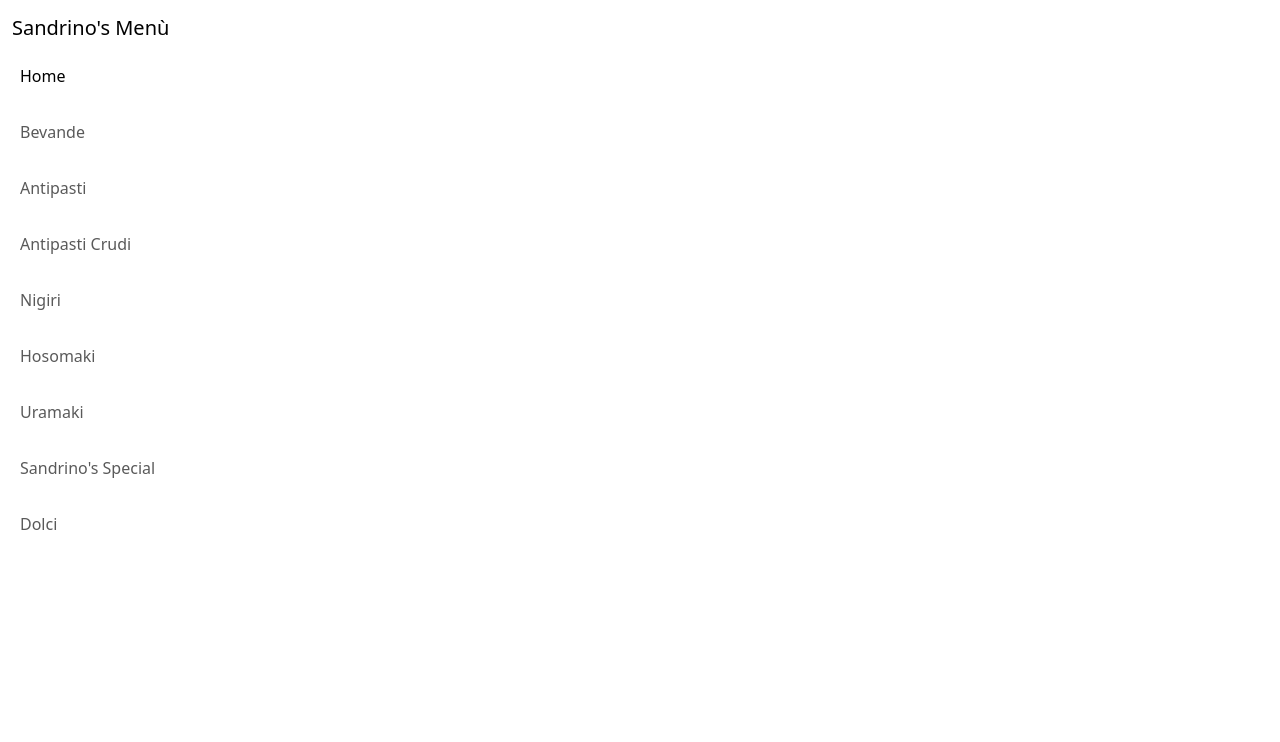
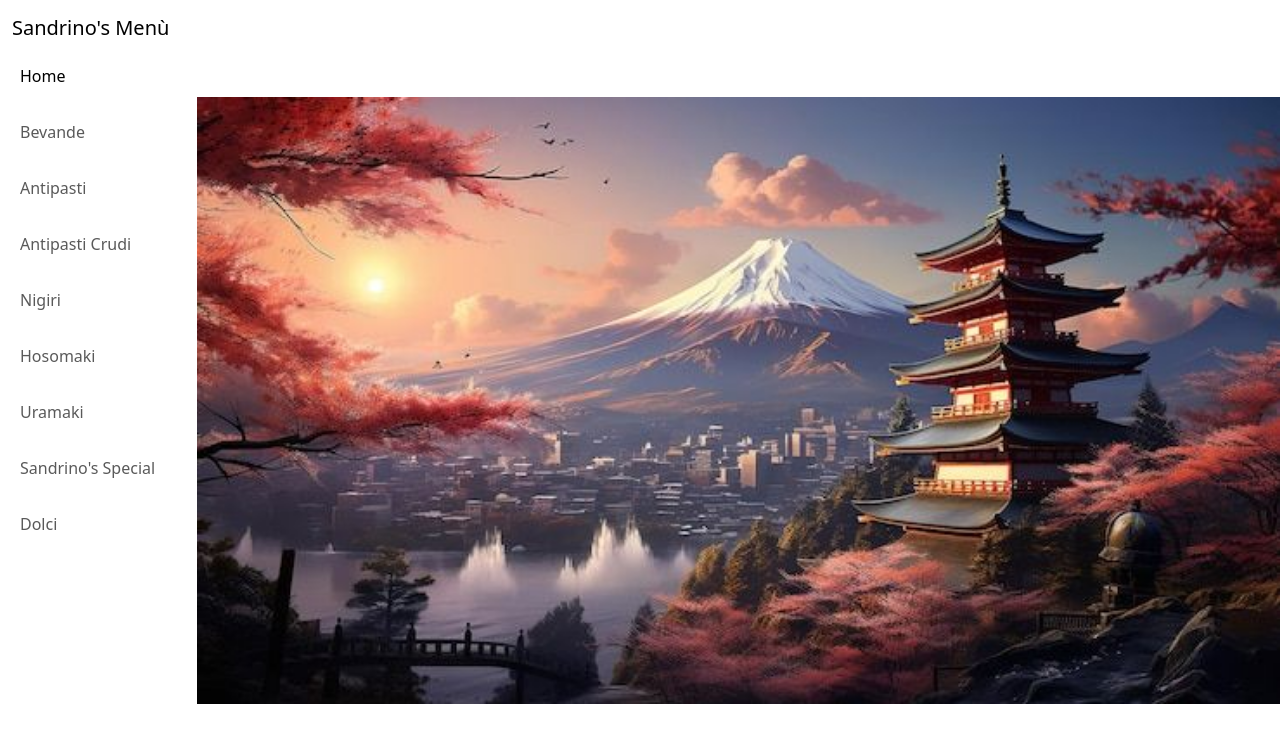
Before and after one commit to DavidePrelati/AllYouCanEat, a plain HTML site: page index.html in a window 1280 px wide. Drawn offline with Linux system fonts and the light colour scheme.

Commit message:
Update background

```diff
--- a/style/index.css
+++ b/style/index.css
@@ -9,7 +9,7 @@ body{
 }
 
 .main{
-    background-image: url(immagini/sfondo.jpg);
+    background-image: url(../immagini/sfondo.jpg);
     width: 300vh;
     height:100vh;
     background-size: contain;
```
